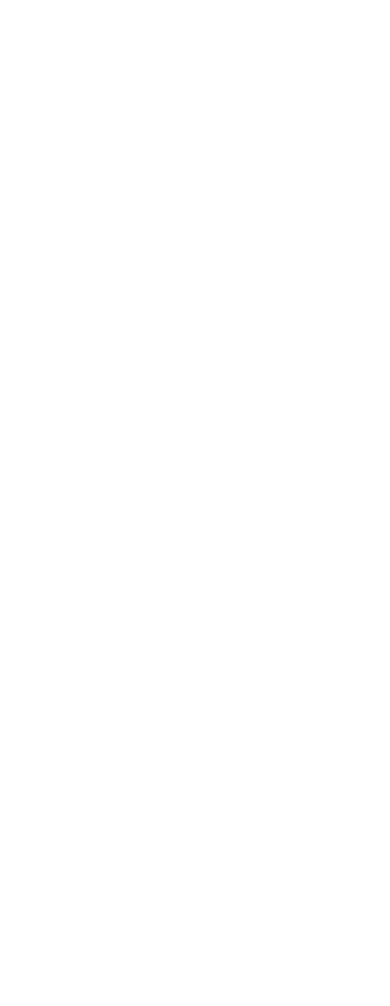
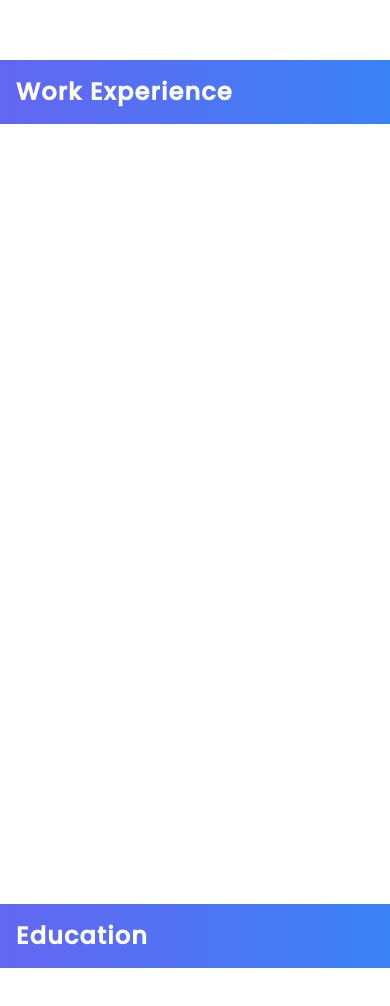
Before and after one commit to Jay1112/personal-portfolio, a React (Create React App) app: page / in a window 390 px wide. Shown: the part 784-1790 px from the top of the page. Before the commit the page ends 844 px from the top, so only its background shows below. Built offline with nearby package versions, Linux system fonts and the light colour scheme.

Commit message:
mobile view setup started

```diff
--- a/src/components/Content/Content.jsx
+++ b/src/components/Content/Content.jsx
@@ -1,4 +1,3 @@
-import { useEffect } from 'react';
 import TitleStripe from '../../components/TitleStripe/TitleStripe';
 
 function Content(){
@@ -6,18 +5,18 @@
     return (
         <div className="w-full">
             <div className='w-full'>
-                <div id="home" className="w-full min-h-[calc(100vh-48px)] h-auto relative content-block">
+                <div id="home" className="w-full min-h-[100vh] md:min-h-[calc(100vh-48px)] h-auto relative content-block">
                 </div>
-                <div id="work" className="w-full min-h-[calc(100vh-48px)] h-auto relative content-block">
+                <div id="work" className="w-full min-h-[100vh] md:min-h-[calc(100vh-48px)] h-auto relative content-block">
                     <TitleStripe title={'Work Experience'}></TitleStripe>
                 </div>
-                <div id="education" className="w-full min-h-[calc(100vh-48px)] h-auto relative content-block">
+                <div id="education" className="w-full min-h-[100vh] md:min-h-[calc(100vh-48px)] h-auto relative content-block">
                     <TitleStripe title={'Education'}></TitleStripe>
                 </div>
-                <div id="projects" className="w-full min-h-[calc(100vh-48px)] h-auto relative content-block">
+                <div id="projects" className="w-full min-h-[100vh] md:min-h-[calc(100vh-48px)] h-auto relative content-block">
                     <TitleStripe title={'Projects'}></TitleStripe>
                 </div>
-                <div id="contact" className="w-full min-h-[calc(100vh-48px)] h-auto relative content-block">
+                <div id="contact" className="w-full min-h-[100vh] md:min-h-[calc(100vh-48px)] h-auto relative content-block">
                     <TitleStripe title={'Contact'}></TitleStripe>
                 </div>
             </div>
--- a/src/pages/HomePage/HomePage.jsx
+++ b/src/pages/HomePage/HomePage.jsx
@@ -9,7 +9,7 @@
                 <Content key={'desktop-content'} />
             </SideBarWrapper>
             <NavBarWrapper>
-                {/* <Content key={'mobile-content'} /> */}
+                <Content key={'mobile-content'} />
             </NavBarWrapper>
         </>
     );
```
